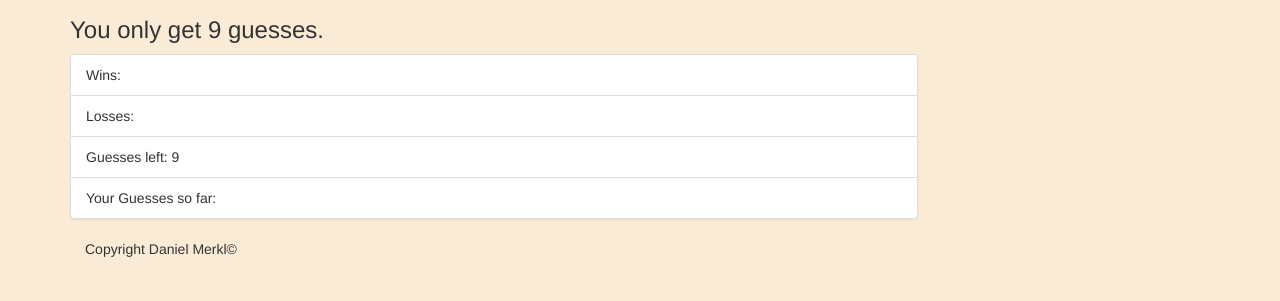
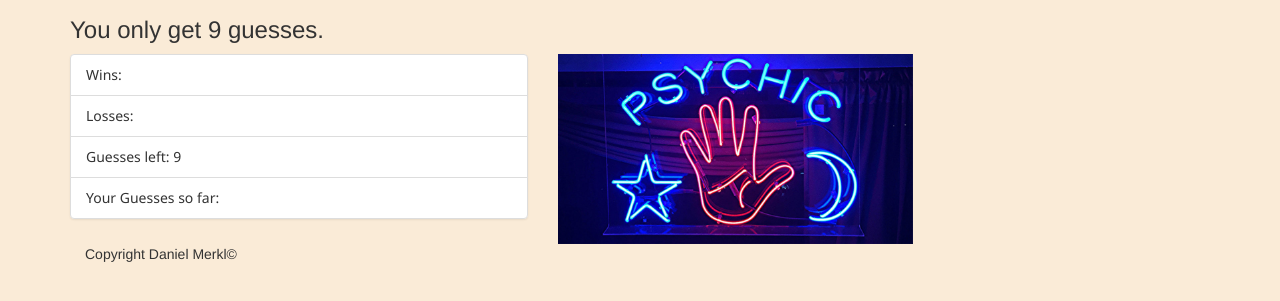
Before and after one commit to dmerkl12/Psychic-Game, a plain HTML site: page index.html in a window 1280 px wide. Shown: the part 235-536 px from the top of the page. Drawn offline with nearby package versions, Linux system fonts and the light colour scheme.

Commit message:
starting to understand it better

```diff
--- a/assets/css/style.css
+++ b/assets/css/style.css
@@ -1,6 +1,7 @@
 
 body{
     background-color: antiquewhite
+
 }
 
 h1 {
@@ -9,3 +10,7 @@ h1 {
     text-align: center
 
 }
+
+div.row{
+    font-family: 'Segoe UI', Tahoma, Geneva, Verdana, sans-serif;
+}
--- a/index.html
+++ b/index.html
@@ -26,7 +26,7 @@
 	<h3>You only get 9 guesses.</h3>
 	<div class="row">
 
-		<div class="col-md-9">
+		<div class="col-md-5">
 			<ul id="space" class="list-group">
 				<li class="list-group-item" id="wins">Wins:</li>
 				<li class="list-group-item" id="lost">Losses:</li>
@@ -34,6 +34,7 @@
 				<li class="list-group-item" id="letters-Chose">Your Guesses so far:</li>
 			</ul>
 		</div>
+		<div class="col-md-5" id="image"><img src="assets/images/monster-children-psychic-1068x571.jpg" alt="image"height= "190px"></div>
 
 
 </div>
```
Also changed, not shown: assets/images/monster-children-psychic-1068x571.jpg (added), 2 other files.
